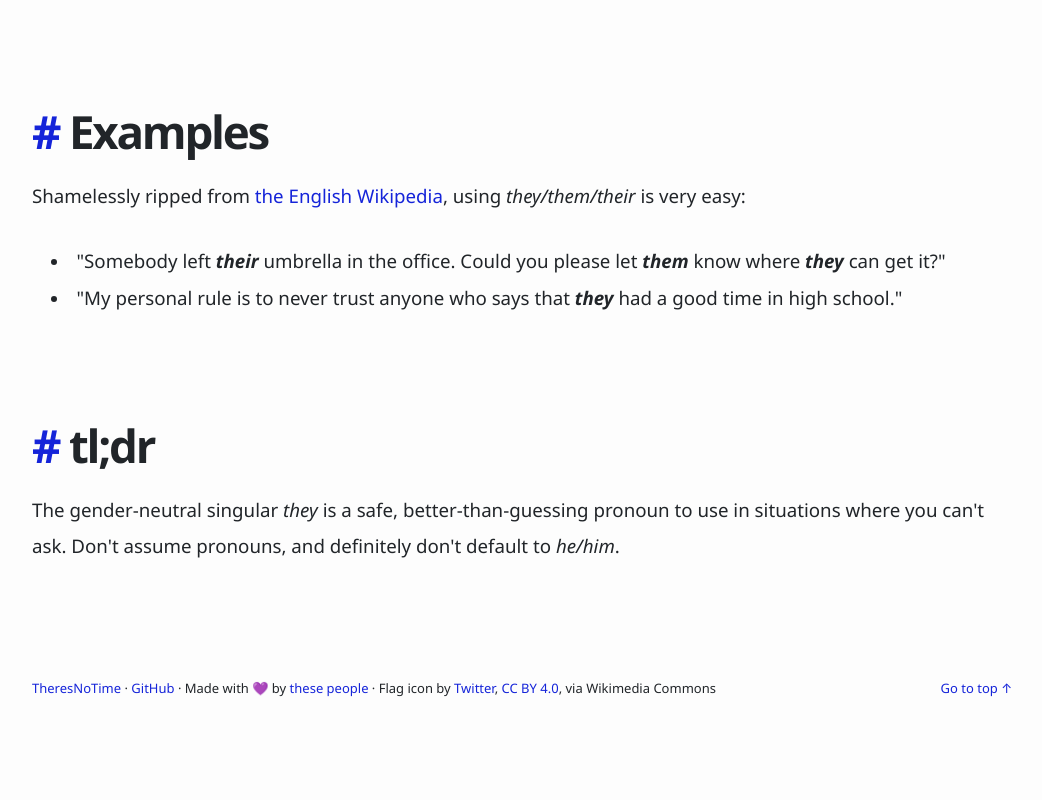
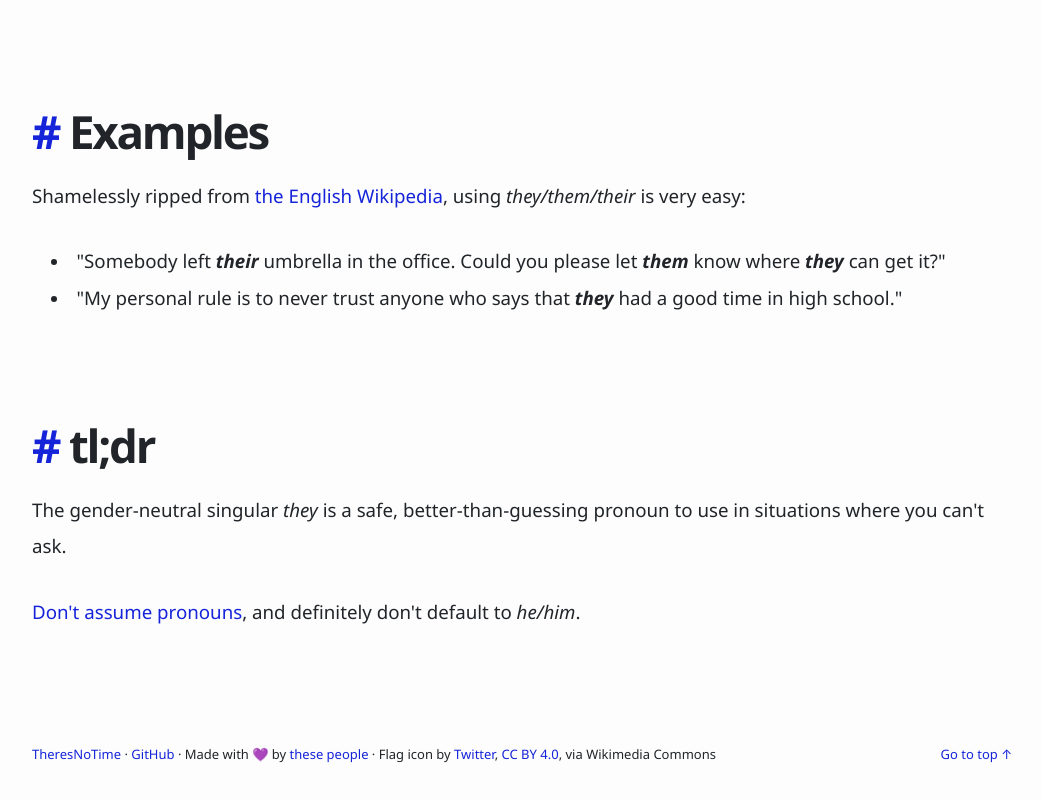
Before and after one commit to theresnotime/justusethey, a website: page public/index.html in a window 1280 px wide. Shown: the part 1219-2019 px from the top of the page, without its empty margins (118-1160 px from the left). Before the commit the page ends 1987 px from the top, so only its background shows below. Drawn offline with Linux system fonts and the light colour scheme.

Commit message:
Add link to dont.assumepronouns.com

```diff
--- a/public/index.html
+++ b/public/index.html
@@ -116,8 +116,11 @@
                 </a>
                 <p>
                     The gender-neutral singular <i>they</i> is a safe, better-than-guessing pronoun
-                    to use in situations where you can't ask. Don't assume pronouns, and definitely
-                    don't default to <i>he/him</i>.
+                    to use in situations where you can't ask.
+                </p>
+                <p>
+                    <a href="https://dont.assumepronouns.com">Don't assume pronouns</a>, and
+                    definitely don't default to <i>he/him</i>.
                 </p>
             </section>
 
```
